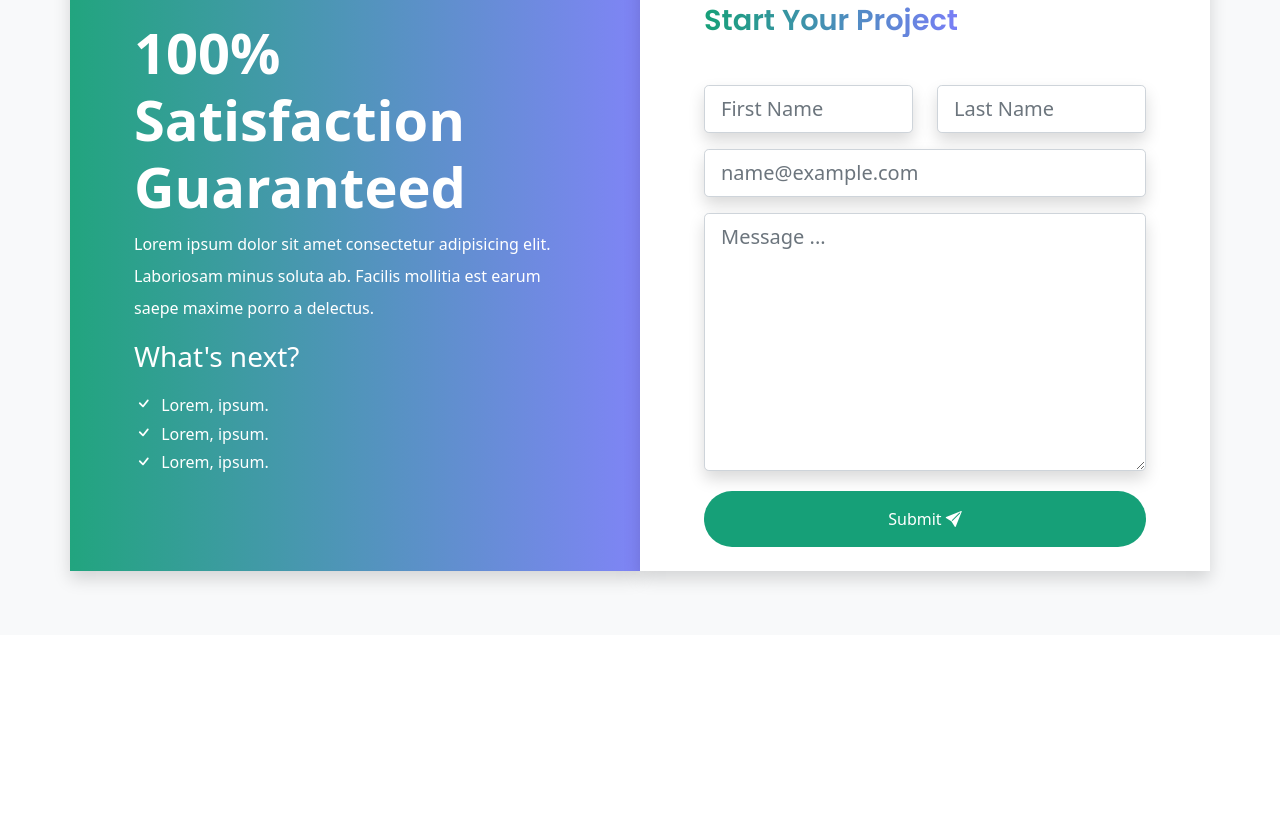
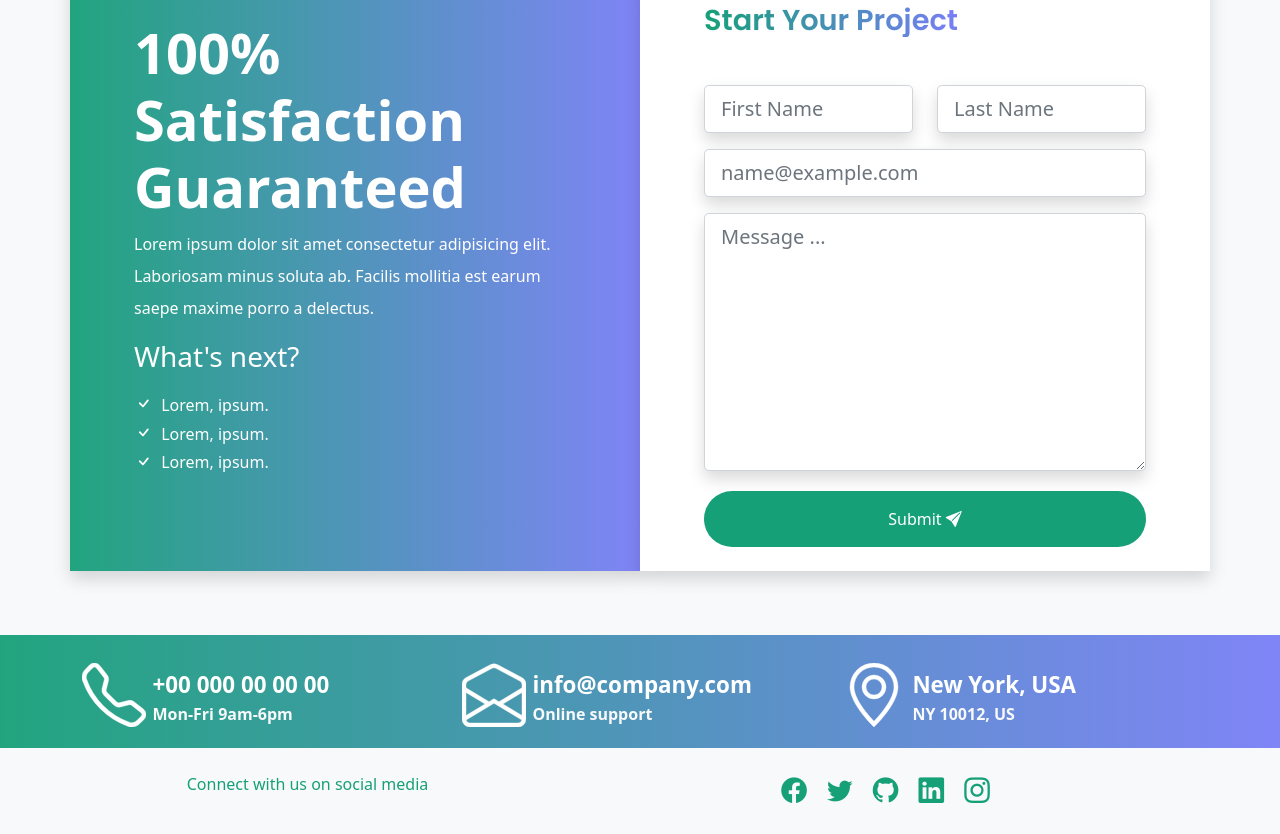
Before and after one commit to Narquil/Portfolio-prototype, a website: page index.html in a window 1280 px wide. Shown: the part 6845-7679 px from the top of the page. Before the commit the page ends 7480 px from the top, so only its background shows below. Drawn offline with nearby package versions, Linux system fonts and the light colour scheme.

Commit message:
footer & footer social media

```diff
--- a/app/scss/layout/_footer.scss
+++ b/app/scss/layout/_footer.scss
@@ -0,0 +1,62 @@
+@use "../abstracts" as *;
+
+.footer {
+    padding-top: 1rem;
+    @include gradient;
+}
+
+.contact-box {
+    position: relative;
+
+    &__icon {
+        width: 2rem;
+        fill: white;
+        stroke: white;
+        stroke-width: 0.1;
+        padding-top: 0.5rem;
+
+        @include media-breakpoint-up(sm) {
+            width: 4rem;
+        }
+    }
+
+    &__info {
+        padding: 0.8rem 0.4rem 0.4rem 0.4rem;
+        font-weight: 600;
+
+        &--title {
+            color: white;
+            text-decoration: none;
+            font-size: 1em;
+
+            @include media-breakpoint-up(sm) {
+                font-size: 1.4rem;
+            }
+        }
+
+        &--subtitle {
+            color: $light;
+            text-decoration: none;
+            font-size: 0.8rem;
+
+            @include media-breakpoint-up(sm) {
+                font-size: 1rem;
+            }
+        }
+    }
+}
+
+.footer-social-media {
+    background-color: $light;
+
+    a {
+        i {
+            font-size: 1rem;
+            margin-left: 1rem;
+
+            @include media-breakpoint-up(lg) {
+                font-size: 1.6rem;
+            }
+        }
+    }
+}
--- a/index.html
+++ b/index.html
@@ -670,5 +670,70 @@
         </div>
       </div>
     </section>
+
+    <!-- footer -->
+    <footer class="footer">
+      <div class="container">
+        <div class="row">
+          <!-- phone -->
+          <div class="col-md-4 col-lg-4 contact-box pt-1 d-flex d-md-block d-lg-flex">
+            <div class="contact-box__icon">
+              <svg xmlns="http://www.w3.org/2000/svg" class="bi bi-telephone" viewBox="0 0 16 16">
+                <path d="M3.654 1.328a.678.678 0 0 0-1.015-.063L1.605 2.3c-.483.484-.661 1.169-.45 1.77a17.568 17.568 0 0 0 4.168 6.608 17.569 17.569 0 0 0 6.608 4.168c.601.211 1.286.033 1.77-.45l1.034-1.034a.678.678 0 0 0-.063-1.015l-2.307-1.794a.678.678 0 0 0-.58-.122l-2.19.547a1.745 1.745 0 0 1-1.657-.459L5.482 8.062a1.745 1.745 0 0 1-.46-1.657l.548-2.19a.678.678 0 0 0-.122-.58L3.654 1.328zM1.884.511a1.745 1.745 0 0 1 2.612.163L6.29 2.98c.329.423.445.974.315 1.494l-.547 2.19a.678.678 0 0 0 .178.643l2.457 2.457a.678.678 0 0 0 .644.178l2.189-.547a1.745 1.745 0 0 1 1.494.315l2.306 1.794c.829.645.905 1.87.163 2.611l-1.034 1.034c-.74.74-1.846 1.065-2.877.702a18.634 18.634 0 0 1-7.01-4.42 18.634 18.634 0 0 1-4.42-7.009c-.362-1.03-.037-2.137.703-2.877L1.885.511z"/>
+              </svg>
+            </div>
+            <div class="contact-box__info">
+              <a href="" class="contact-box__info--title">+00 000 00 00 00</a>
+              <p class="contact-box__info--subtitle">Mon-Fri 9am-6pm</p>
+            </div>
+          </div>
+
+          <!-- email -->
+          <div class="col-md-4 col-lg-4 contact-box pt-1 d-flex d-md-block d-lg-flex">
+            <div class="contact-box__icon">
+              <svg xmlns="http://www.w3.org/2000/svg" class="bi bi-envelope-open" viewBox="0 0 16 16">
+                <path d="M8.47 1.318a1 1 0 0 0-.94 0l-6 3.2A1 1 0 0 0 1 5.4v.817l5.75 3.45L8 8.917l1.25.75L15 6.217V5.4a1 1 0 0 0-.53-.882l-6-3.2ZM15 7.383l-4.778 2.867L15 13.117V7.383Zm-.035 6.88L8 10.082l-6.965 4.18A1 1 0 0 0 2 15h12a1 1 0 0 0 .965-.738ZM1 13.116l4.778-2.867L1 7.383v5.734ZM7.059.435a2 2 0 0 1 1.882 0l6 3.2A2 2 0 0 1 16 5.4V14a2 2 0 0 1-2 2H2a2 2 0 0 1-2-2V5.4a2 2 0 0 1 1.059-1.765l6-3.2Z"/>
+              </svg>
+            </div>
+            <div class="contact-box__info">
+              <a href="" class="contact-box__info--title">info@company.com</a>
+              <p class="contact-box__info--subtitle">Online support</p>
+            </div>
+          </div>
+
+          <!-- address -->
+          <div class="col-md-4 col-lg-4 contact-box pt-1 d-flex d-md-block d-lg-flex">
+            <div class="contact-box__icon">
+              <svg xmlns="http://www.w3.org/2000/svg" class="bi bi-geo-alt" viewBox="0 0 16 16">
+                <path d="M12.166 8.94c-.524 1.062-1.234 2.12-1.96 3.07A31.493 31.493 0 0 1 8 14.58a31.481 31.481 0 0 1-2.206-2.57c-.726-.95-1.436-2.008-1.96-3.07C3.304 7.867 3 6.862 3 6a5 5 0 0 1 10 0c0 .862-.305 1.867-.834 2.94zM8 16s6-5.686 6-10A6 6 0 0 0 2 6c0 4.314 6 10 6 10z"/>
+                <path d="M8 8a2 2 0 1 1 0-4 2 2 0 0 1 0 4zm0 1a3 3 0 1 0 0-6 3 3 0 0 0 0 6z"/>
+              </svg>
+            </div>
+            <div class="contact-box__info">
+              <a href="" class="contact-box__info--title">New York, USA</a>
+              <p class="contact-box__info--subtitle">NY 10012, US</p>
+            </div>
+          </div>
+        </div>
+      </div>
+
+      <!-- social media -->
+      <div class="footer-social-media">
+        <div class="container">
+          <div class="row py-4 text-center text-primary">
+            <div class="col-md-6 col-lg-5 mb-4 mb-md-0">
+              Connect with us on social media
+            </div>
+            <div class="col-md-6 col-lg-7">
+              <a href="#"><i class="bi bi-facebook"></i></a>
+              <a href="#"><i class="bi bi-twitter"></i></a>
+              <a href="#"><i class="bi bi-github"></i></a>
+              <a href="#"><i class="bi bi-linkedin"></i></a>
+              <a href="#"><i class="bi bi-instagram"></i></a>
+            </div>
+          </div>
+        </div>
+      </div>
+    </footer>
 </body>
 </html>
```
Also changed, not shown: dist/css/styles.css, dist/css/styles.min.css, 2 other files.
